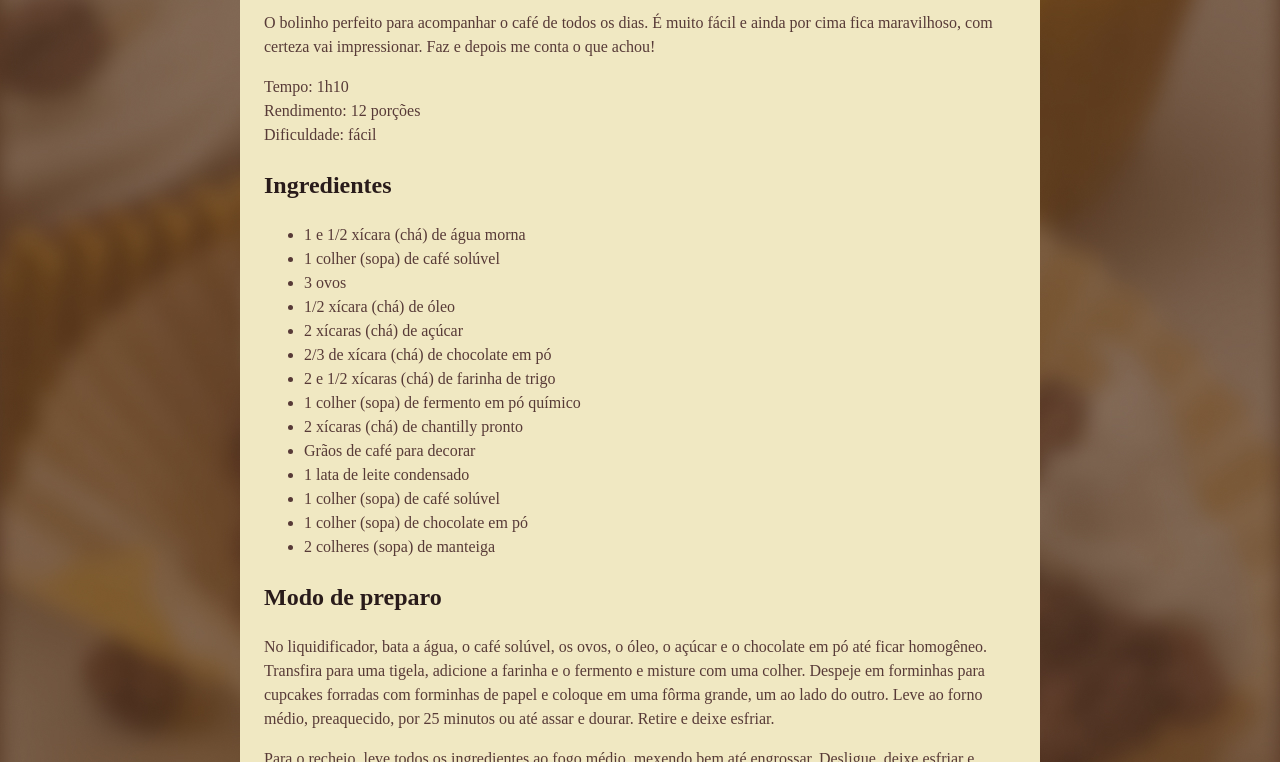
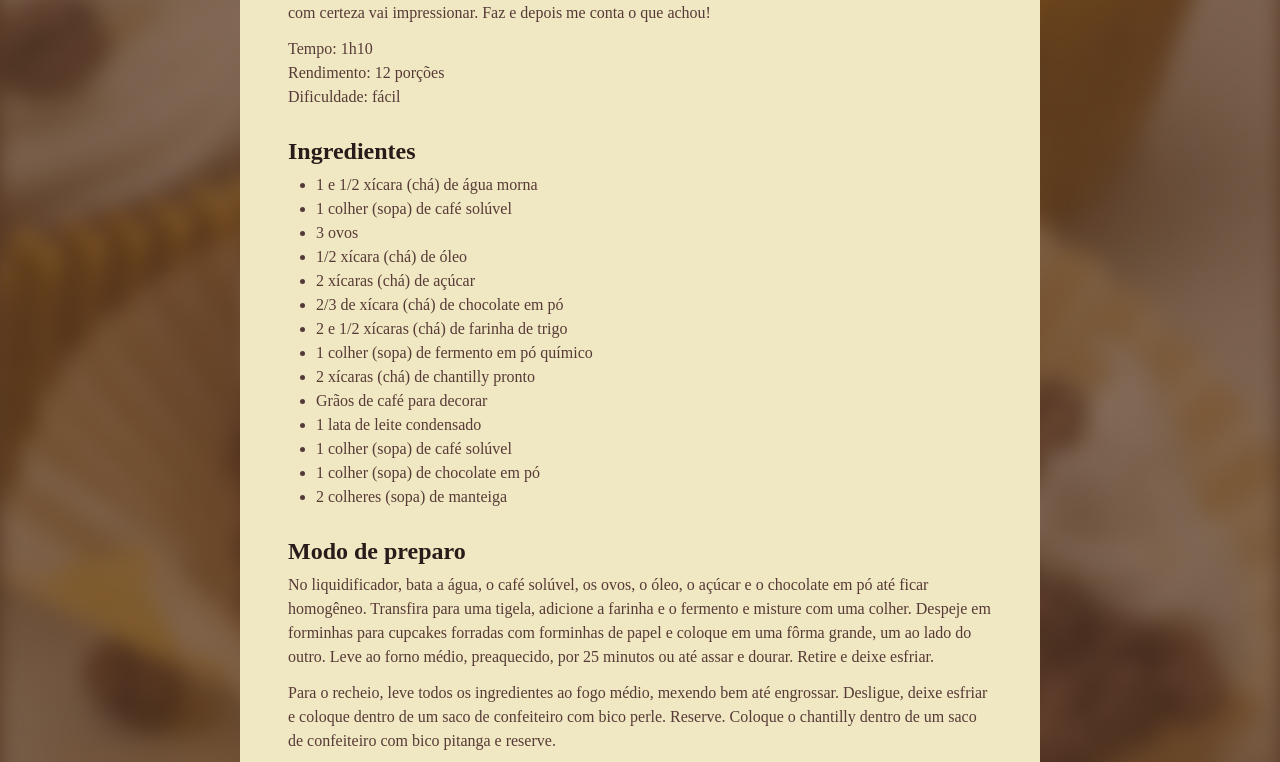
Before and after one commit to giovanigirardi/Pagina-de-Receitas, a plain HTML site: page index.html in a window 1280 px wide. Shown: the part 590-1352 px from the top of the page. Drawn offline with Linux system fonts and the light colour scheme; a web font is replaced by a local one.

Commit message:
adicionado espaçamentos

```diff
--- a/style.css
+++ b/style.css
@@ -1,3 +1,8 @@
+* {
+  margin: 0;
+  padding: 0;
+}
+
 :root {
   font-family: "Alice", serif;
   font-weight: 400;
@@ -13,18 +18,27 @@ body {
 
 #page {
   width: 800px;
-
   box-sizing: border-box;
   margin: 48px auto;
   padding: 24px;
-
   border-radius: 24px;
-
   background-color: #f0e8c2;
 }
 
 img {
   border-radius: 16px;
+}
+
+main {
+  padding: 24px;
+}
+
+section + section {
+  margin-top: 24px;
+}
+
+p + p {
+  margin-top: 12px;
 }
 
 h1 {
@@ -39,4 +53,10 @@ h2 {
 h1,
 h2 {
   color: #291b1a;
+  margin-bottom: 4px;
+  line-height: 1.5;
 }
+
+ul {
+  padding-left: 28px;
+}
```
